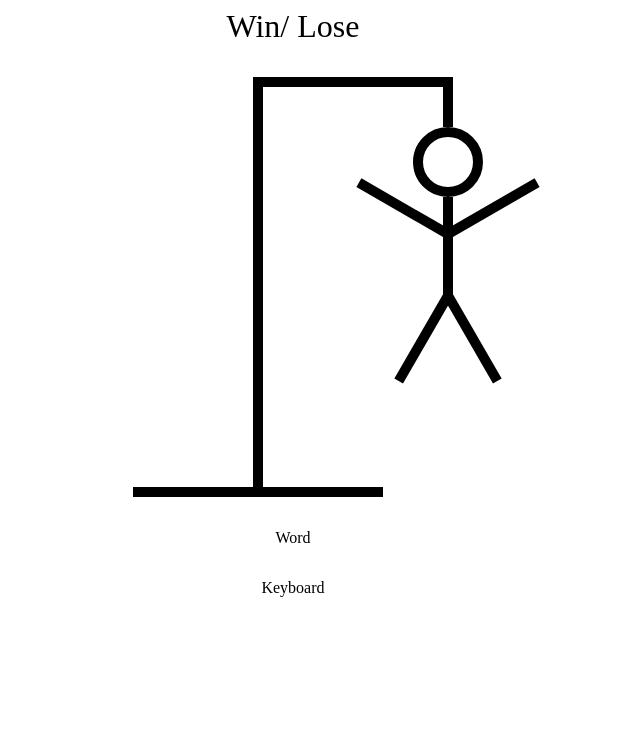
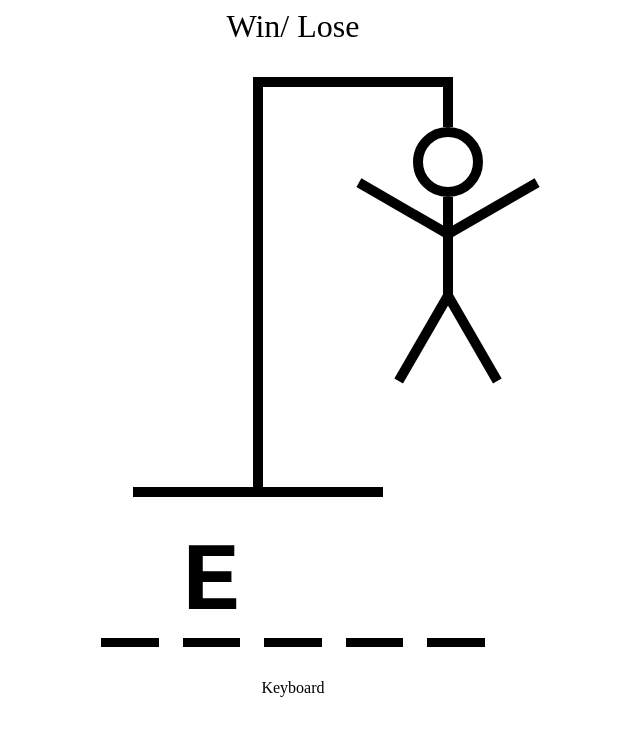
Before and after one commit to Itsyaboikris/hangman-react-typescript, a React (Vite) app: page / in a window 1280 px wide. Shown: the top 736 px of the page, without its empty margins (347-987 px from the left). Built offline with nearby package versions, Linux system fonts and the light colour scheme.

Commit message:
hangman word layout

```diff
--- a/src/HangmanWord.tsx
+++ b/src/HangmanWord.tsx
@@ -1,7 +1,26 @@
 export function HangmanWord() {
+
+	const word = "hello"
+	const guessedLetters =["e"]
+
 	return (
-		<div>
-			Word
+		<div style ={{
+			display: "flex",
+			gap: ".25em",
+			fontSize: "6rem",
+			fontWeight: "bold",
+			textTransform: "uppercase",
+			fontFamily: "monospace"
+		 }}>
+			{word.split("").map((letter, index) => (
+				<span style={{ borderBottom: ".1em solid black" }} key={index}>
+					<span style={{
+						visibility: guessedLetters.includes(letter) ? "visible" : "hidden"
+					 }}>
+						{letter}
+					</span>
+				</span>
+			))}
 		</div>
 	)
 }
```
